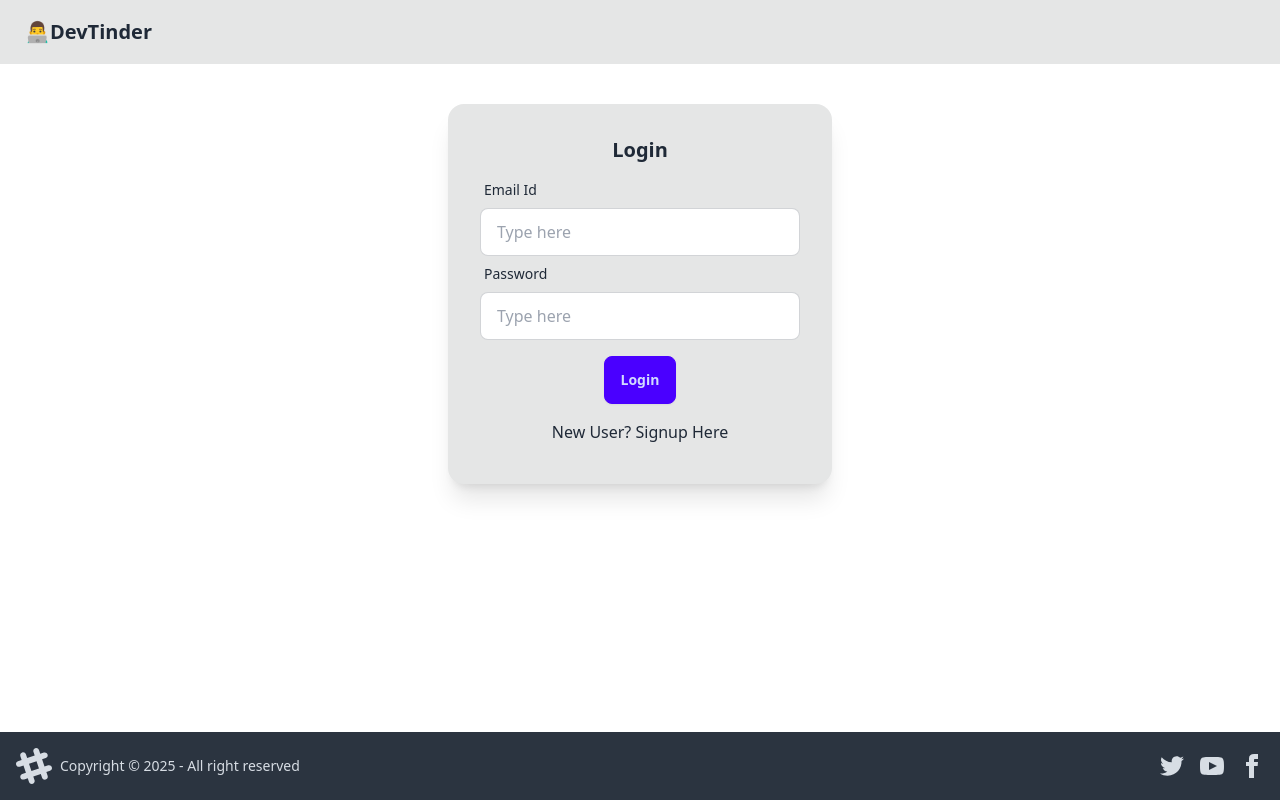
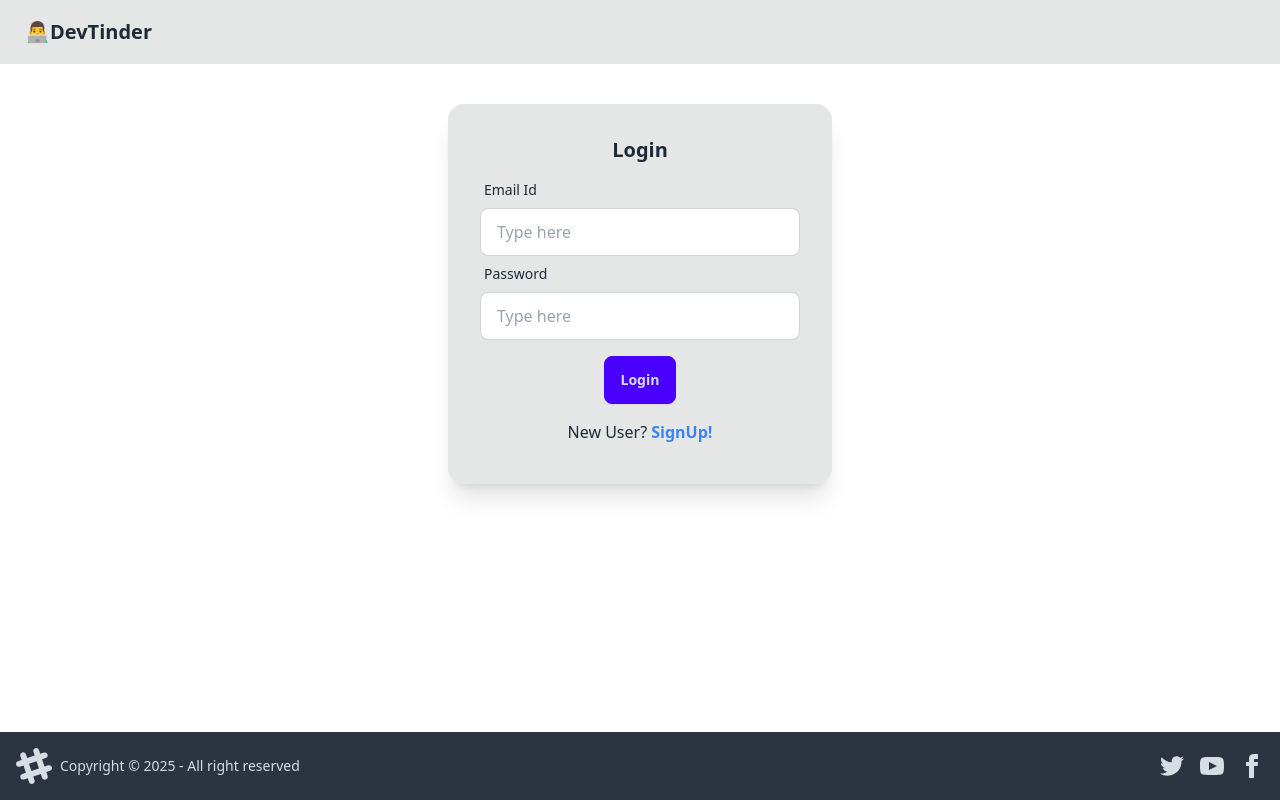
Before and after one commit to Abhishek-kumar47/devTinder-web, a React (Vite) app: page /login in a window 1280 px wide. Built offline with nearby package versions, Linux system fonts and the light colour scheme; no server answers.

Commit message:
Bug fix: user feed

```diff
--- a/src/components/Feed.jsx
+++ b/src/components/Feed.jsx
@@ -13,21 +13,28 @@ const Feed = () => {
 
 
   const getFeed = async () => {
-    if(feed) return ;
-    const res = await axios.get(BASE_URL + "/user/feed",{withCredentials:true});
-    dispatch(addFeed(res.data));
-  }
+    if (feed) return;
+
+    try {
+      const res = await axios.get(BASE_URL + "/user/feed", { withCredentials: true });
+      // console.log("Feed API Response:", res.data); // Debugging log
+      dispatch(addFeed(res.data)); // Pass the whole response
+    } catch (error) {
+      console.error("Error fetching feed:", error);
+    }
+  };
+
 
   useEffect(() =>{
     getFeed();
   },[]);
-  if (!feed) return;
-  if (feed.length <= 0)
-    return <h1 className="flex justify-center my-10">No new users founds!</h1>;
+  if (!Array.isArray(feed) || feed.length === 0)
+    return <h1 className="flex justify-center my-10">No new users found!</h1>;
 
   return (
  feed && ( <div className="flex justify-center my-10">
-      <UserCard user = {feed.data[0]}/>
+     <UserCard user={feed[0]} />
+
     </div>)
   )
 }
--- a/src/components/Login.jsx
+++ b/src/components/Login.jsx
@@ -116,13 +116,20 @@ const handleSignUp = async () =>{
       <button className="btn btn-primary" onClick={isLoginForm? handleLogin : handleSignUp}>{isLoginForm ? "Login" : "Sign Up"}</button>
     </div>
     <p
-            className="m-auto cursor-pointer py-2"
-            onClick={() => setIsLoginForm((value) => !value)}
-          >
-            {isLoginForm
-              ? "New User? Signup Here"
-              : "Existing User? Login Here"}
-          </p>
+  className="m-auto cursor-pointer py-2"
+  onClick={() => setIsLoginForm((value) => !value)}
+>
+  {isLoginForm ? (
+    <>
+      New User? <span className="text-blue-500 font-semibold">SignUp!</span>
+    </>
+  ) : (
+    <>
+      Already have an account? <span className="text-blue-500 font-semibold">Login!</span>
+    </>
+  )}
+</p>
+
   </div>
 </div>
     </div>
--- a/src/utils/feedSlice.js
+++ b/src/utils/feedSlice.js
@@ -5,8 +5,9 @@ const feedSlice = createSlice({
   initialState: null,
   reducers: {
     addFeed: (state, action) => {
-      return action.payload;
-    },
+      return action.payload?.data || []; // Fallback to empty array if `data` is missing
+    }
+    ,
     removeUserFromFeed: (state, action) => {
       const newFeed = state.filter(user => user._id !== action.payload);
       return newFeed;
```
Also changed, not shown: src/components/UserCard.jsx (line endings or trailing spaces).
